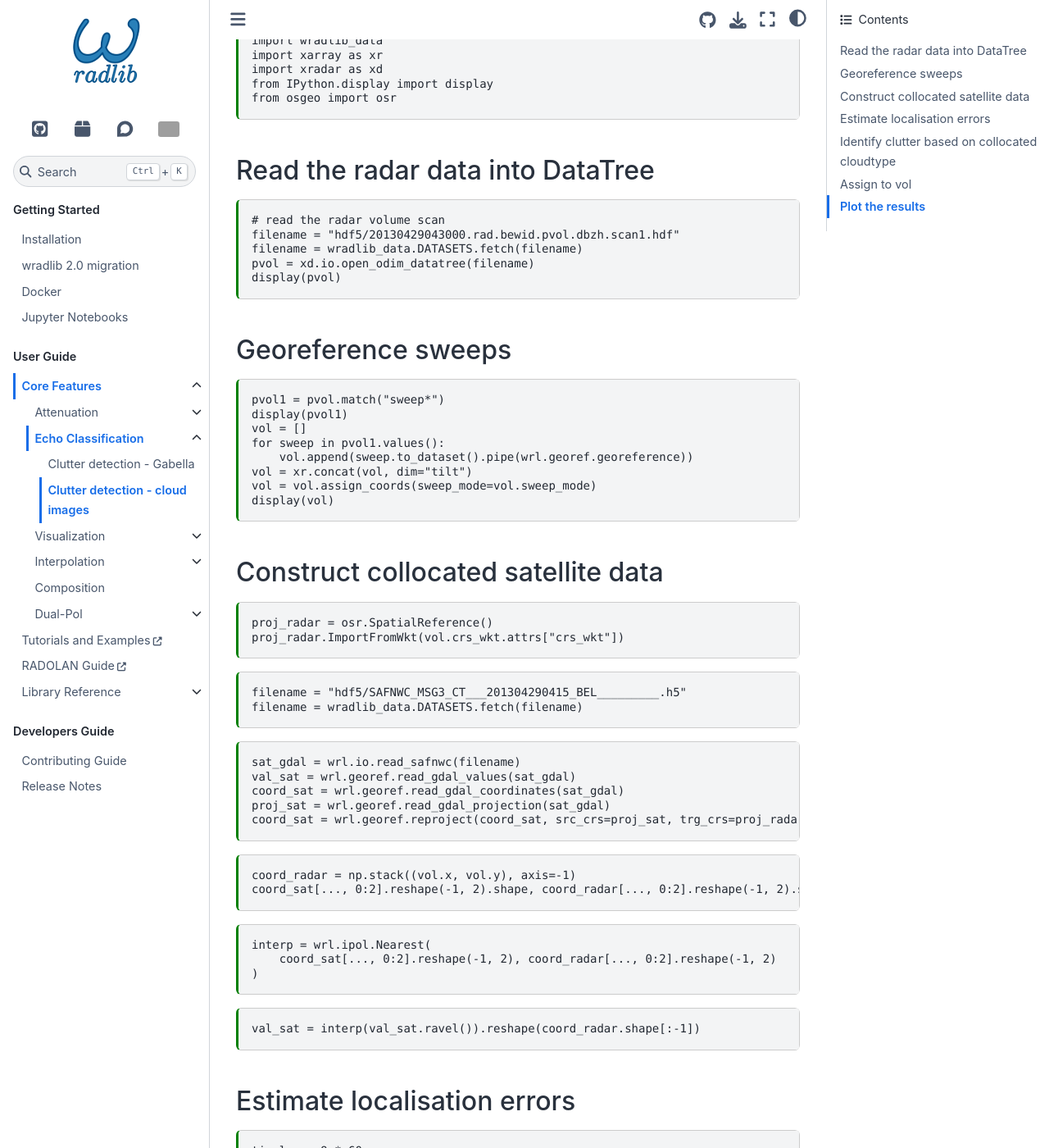
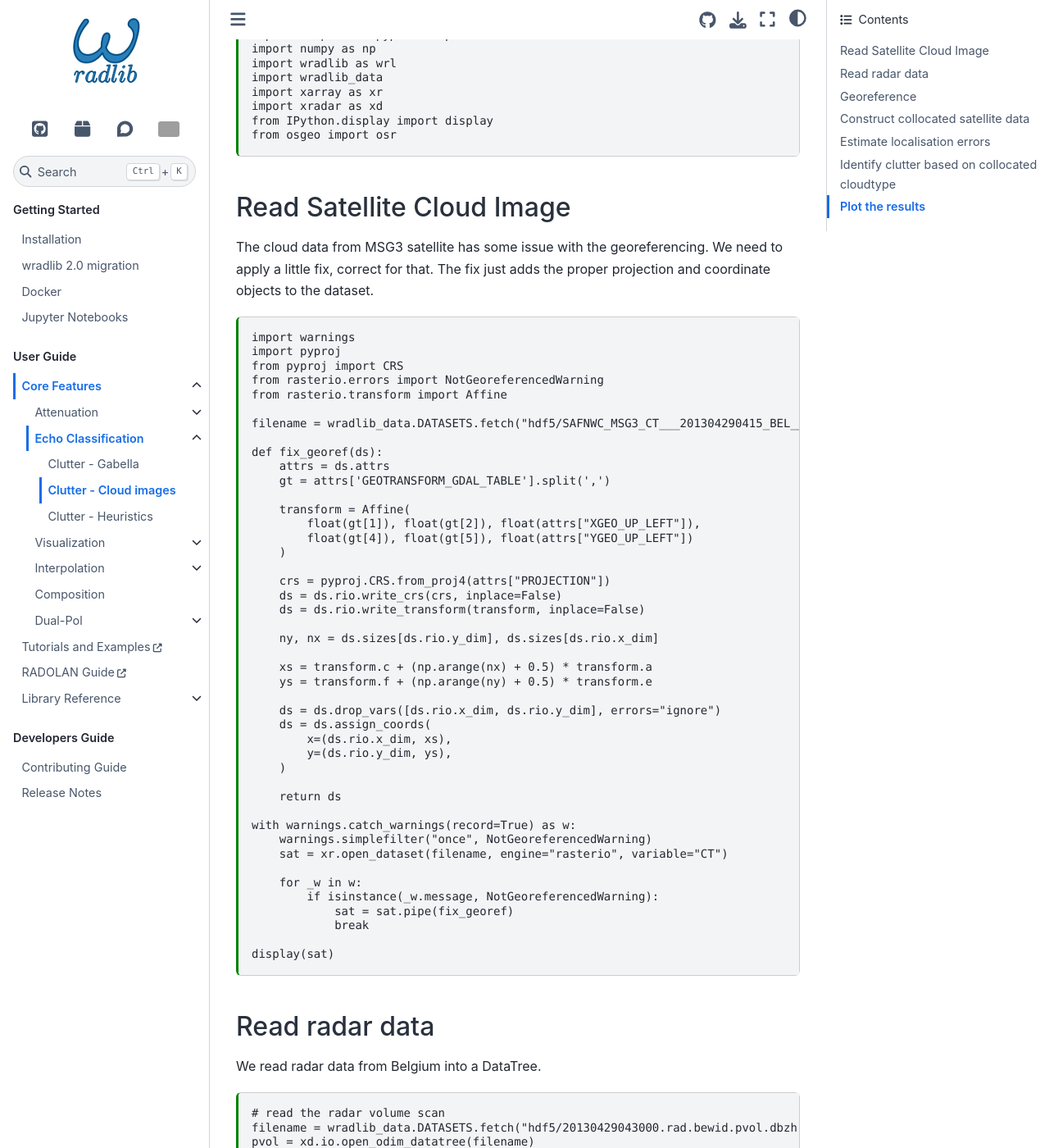
Before and after one commit to wradlib/wradlib, a Sphinx documentation site: the page built from docs/notebooks/classify/clutter_cloud.md, in a window 1280 px wide and 1400 px high, scrolled down 273 px. Shown: the whole window at 82% size. Built offline with Sphinx 7.4.7 and the Sphinx Book theme 1.1.4, drawn with Linux system fonts in a browser that asks for light colours; pages that are not in the unit, such as notebooks, are missing from menus; the version number could not be read and is left out; some of the changed text lies outside the part shown; grey boxes are pictures that could not be loaded.

Commit message:
xarray classify-module

````diff
--- a/docs/notebooks/classify/clutter_cloud.md
+++ b/docs/notebooks/classify/clutter_cloud.md
@@ -11,9 +11,11 @@
   name: python3
 ---
 
-# Clutter detection by using space-born cloud images
+# Clutter detection - Satellite Cloud Images
 
-```{code-cell} python
+In this notebook we show howto identify clutter based on collocated cloudtype.
+
+```{code-cell} python3
 import matplotlib.pyplot as plt
 import numpy as np
 import wradlib as wrl
@@ -24,24 +26,80 @@
 from osgeo import osr
 ```
 
-## Read the radar data into DataTree
+## Read Satellite Cloud Image
 
-```{code-cell} python
+The cloud data from MSG3 satellite has some issue with the georeferencing. We need to apply a little fix, correct for that. The fix just adds the proper projection and coordinate objects to the dataset.
+
+```{code-cell} ipython3
+import warnings
+import pyproj
+from pyproj import CRS
+from rasterio.errors import NotGeoreferencedWarning
+from rasterio.transform import Affine
+
+filename = wradlib_data.DATASETS.fetch("hdf5/SAFNWC_MSG3_CT___201304290415_BEL_________.h5")
+
+def fix_georef(ds):
+    attrs = ds.attrs
+    gt = attrs['GEOTRANSFORM_GDAL_TABLE'].split(',')
+
+    transform = Affine(
+        float(gt[1]), float(gt[2]), float(attrs["XGEO_UP_LEFT"]),
+        float(gt[4]), float(gt[5]), float(attrs["YGEO_UP_LEFT"])
+    )
+
+    crs = pyproj.CRS.from_proj4(attrs["PROJECTION"])
+    ds = ds.rio.write_crs(crs, inplace=False)
+    ds = ds.rio.write_transform(transform, inplace=False)
+
+    ny, nx = ds.sizes[ds.rio.y_dim], ds.sizes[ds.rio.x_dim]
+
+    xs = transform.c + (np.arange(nx) + 0.5) * transform.a
+    ys = transform.f + (np.arange(ny) + 0.5) * transform.e
+
+    ds = ds.drop_vars([ds.rio.x_dim, ds.rio.y_dim], errors="ignore")
+    ds = ds.assign_coords(
+        x=(ds.rio.x_dim, xs),
+        y=(ds.rio.y_dim, ys),
+    )
+
+    return ds
+
+with warnings.catch_warnings(record=True) as w:
+    warnings.simplefilter("once", NotGeoreferencedWarning)
+    sat = xr.open_dataset(filename, engine="rasterio", variable="CT")
+
+    for _w in w:
+        if isinstance(_w.message, NotGeoreferencedWarning):
+            sat = sat.pipe(fix_georef)
+            break
+
+display(sat)
+```
+
+## Read radar data
+
+We read radar data from Belgium into a DataTree.
+
+```{code-cell} python3
 # read the radar volume scan
-filename = "hdf5/20130429043000.rad.bewid.pvol.dbzh.scan1.hdf"
-filename = wradlib_data.DATASETS.fetch(filename)
+filename = wradlib_data.DATASETS.fetch("hdf5/20130429043000.rad.bewid.pvol.dbzh.scan1.hdf")
 pvol = xd.io.open_odim_datatree(filename)
 display(pvol)
 ```
 
-## Georeference sweeps
+## Georeference
 
-```{code-cell} python
+Here we add two different georeferenced coordinates, ``xp``, ``yp``, ``zp`` for the radar azimuthal equidistant projection, and  ``x``, ``y``, ``z`` for the satellite data projection.
+
+```{code-cell} python3
 pvol1 = pvol.match("sweep*")
-display(pvol1)
 vol = []
 for sweep in pvol1.values():
-    vol.append(sweep.to_dataset().pipe(wrl.georef.georeference))
+    swp = sweep.to_dataset().pipe(wrl.georef.georeference)
+    swp = swp.rename(x="xp", y="yp", z="zp")
+    swp = swp.pipe(wrl.georef.georeference, crs=sat.spatial_ref)
+    vol.append(swp)
 vol = xr.concat(vol, dim="tilt")
 vol = vol.assign_coords(sweep_mode=vol.sweep_mode)
 display(vol)
@@ -49,42 +107,22 @@
 
 ## Construct collocated satellite data
 
-```{code-cell} python
-proj_radar = osr.SpatialReference()
-proj_radar.ImportFromWkt(vol.crs_wkt.attrs["crs_wkt"])
+Here we interpolate the satellite data into the radar grid (nearest neighbour) and assign it to the volume. See {meth}`wradlib.ipol.IpolMethods.interpolate` and {doc}`../interpolation/cartesian_to_polar`.
+
+```{code-cell} python3
+ct = sat.isel(band=0).CT.wrl.ipol.interpolate(vol, method="map_coordinates_nearest")
+vol = vol.assign(CT=ct)
+display(vol)
 ```
 
-```{code-cell} python
-filename = "hdf5/SAFNWC_MSG3_CT___201304290415_BEL_________.h5"
-filename = wradlib_data.DATASETS.fetch(filename)
-```
-
-```{code-cell} python
-sat_gdal = wrl.io.read_safnwc(filename)
-val_sat = wrl.georef.read_gdal_values(sat_gdal)
-coord_sat = wrl.georef.read_gdal_coordinates(sat_gdal)
-proj_sat = wrl.georef.read_gdal_projection(sat_gdal)
-coord_sat = wrl.georef.reproject(coord_sat, src_crs=proj_sat, trg_crs=proj_radar)
-```
-
-```{code-cell} python
-coord_radar = np.stack((vol.x, vol.y), axis=-1)
-coord_sat[..., 0:2].reshape(-1, 2).shape, coord_radar[..., 0:2].reshape(-1, 2).shape
-```
-
-```{code-cell} python
-interp = wrl.ipol.Nearest(
-    coord_sat[..., 0:2].reshape(-1, 2), coord_radar[..., 0:2].reshape(-1, 2)
-)
-```
-
-```{code-cell} python
-val_sat = interp(val_sat.ravel()).reshape(coord_radar.shape[:-1])
+```{code-cell} python3
+print("Top-left CT center (x/y):", sat.x[0].values, sat.y[0].values)
+print("Top-left radar (x/y):", vol.isel(tilt=0).x[0,0].values, vol.isel(tilt=0).y[0,0].values)
 ```
 
 ## Estimate localisation errors
 
-```{code-cell} python
+```{code-cell} python3
 timelag = 9 * 60
 wind = 10
 error = np.absolute(timelag) * wind
@@ -92,40 +130,33 @@
 
 ## Identify clutter based on collocated cloudtype
 
-```{code-cell} python
-rscale = vol.range.diff("range").median().values
-clutter = wrl.classify.filter_cloudtype(
-    vol.DBZH, val_sat, scale=rscale, smoothing=error
-)
-```
+Then, we call {meth}`wradlib.classify.ClassifyMethods.filter_cloudtype` to derive the clutter map. The it is assiged to the volume.
 
-## Assign to vol
-
-```{code-cell} python
-vol = vol.assign(sat=(["tilt", "azimuth", "range"], val_sat))
-vol = vol.assign(clutter=(["tilt", "azimuth", "range"], clutter.values))
+```{code-cell} python3
+clutter = vol.DBZH.wrl.classify.filter_cloudtype(vol.CT, smoothing=error)
+vol = vol.assign(CMAP=clutter)
 display(vol)
 ```
 
 ## Plot the results
 
-```{code-cell} python
+```{code-cell} python3
 fig = plt.figure(figsize=(16, 8))
 
 tilt = 0
 
 ax = fig.add_subplot(131)
-pm = vol.DBZH[tilt].wrl.vis.plot(ax=ax)
+pm = vol.DBZH[tilt].wrl.vis.plot(x="xp", y="yp", ax=ax)
 # plt.colorbar(pm, shrink=0.5)
 plt.title("Radar reflectivity")
 
 ax = fig.add_subplot(132)
-pm = vol.sat[tilt].wrl.vis.plot(ax=ax)
+pm = vol.CT[tilt].wrl.vis.plot(x="xp", y="yp", ax=ax)
 # plt.colorbar(pm, shrink=0.5)
 plt.title("Satellite cloud classification")
 
 ax = fig.add_subplot(133)
-pm = vol.clutter[tilt].wrl.vis.plot(ax=ax)
+pm = vol.CMAP[tilt].wrl.vis.plot(x="xp", y="yp", ax=ax)
 # plt.colorbar(pm, shrink=0.5)
 plt.title("Detected clutter")
 
--- a/docs/refs.bib
+++ b/docs/refs.bib
@@ -374,3 +374,15 @@
 keywords = {Approximated higher order derivative, Orthogonal polynomial, Least-square approximation, Wavelet, Filter, Smoothing},
 abstract = {This survey paper discusses the history of approximation formulas for n-th order derivatives by integrals involving orthogonal polynomials. There is a large but rather disconnected corpus of literature on such formulas. We give some results in greater generality than in the literature. Notably we unify the continuous and discrete case. We make many side remarks, for instance on wavelets, Mantica’s Fourier–Bessel functions and Greville’s minimum Rα formulas in connection with discrete smoothing.}
 }
+
+@Article{Overeem2023,
+AUTHOR = {Overeem, A. and van den Besselaar, E. and van der Schrier, G. and Meirink, J. F. and van der Plas, E. and Leijnse, H.},
+TITLE = {EURADCLIM: the European climatological high-resolution gauge-adjusted radar precipitation dataset},
+JOURNAL = {Earth System Science Data},
+VOLUME = {15},
+YEAR = {2023},
+NUMBER = {3},
+PAGES = {1441--1464},
+URL = {https://essd.copernicus.org/articles/15/1441/2023/},
+DOI = {10.5194/essd-15-1441-2023}
+}
````
Also changed, not shown: docs/notebooks/classify/classify.md (+3 -6 lines), docs/notebooks/classify/histo_cut.md (added, +72 -0 lines), 3 other files.
